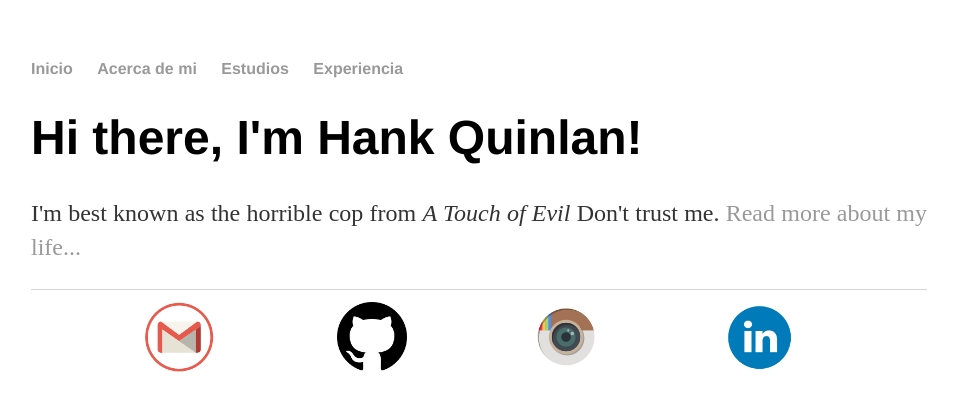
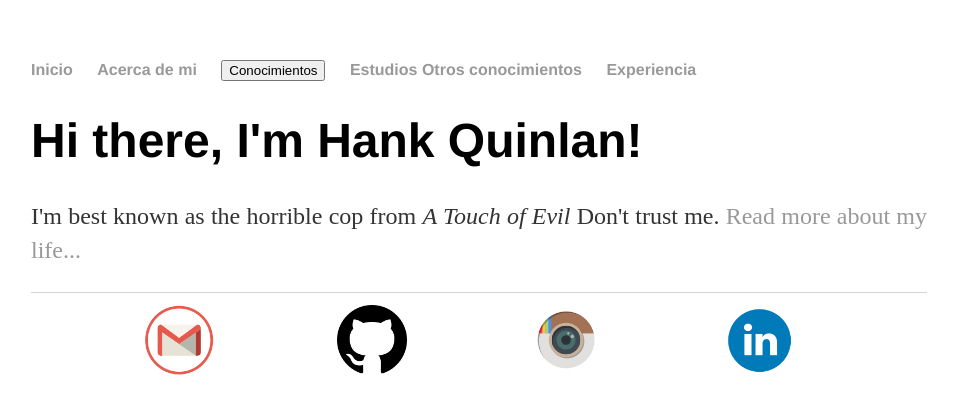
Before and after one commit to isx47590131/isx47590131.github.io, a Jekyll site: the page built from index.html, in a window 1280 px wide. Shown: the top 414 px of the page, without its empty margins (161-1119 px from the left). Built offline with Jekyll 4.4.1, drawn with Linux system fonts in a browser that asks for light colours.

Commit message:
Update default.html

```diff
--- a/_layouts/default.html
+++ b/_layouts/default.html
@@ -10,7 +10,15 @@
 	    		<ul>
 	        		<li><a href="/">Inicio</a></li>
 		        	<li><a href="/about">Acerca de mi</a></li>
-	        		<li><a href="/cv">Estudios</a></li>
+	        		<li class="dropdown">
+					<button class="dropbtn">Conocimientos
+						<i class="fa fa-caret-down"></i>
+					</button>
+					<li class="dropdown-content">
+						<a href="/cv">Estudios</a>
+						<a href="/otros">Otros conocimientos</a>
+					</li>
+				</li>
 	        		<li><a href="/experiencia">Experiencia</a></li>
 	    		</ul>
 			</nav>
```
